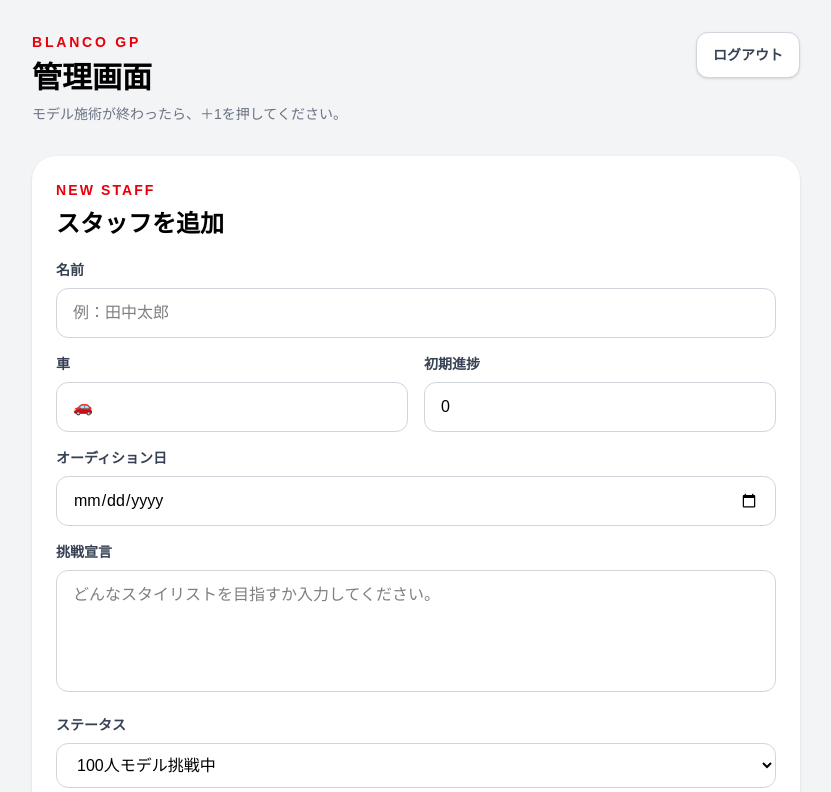
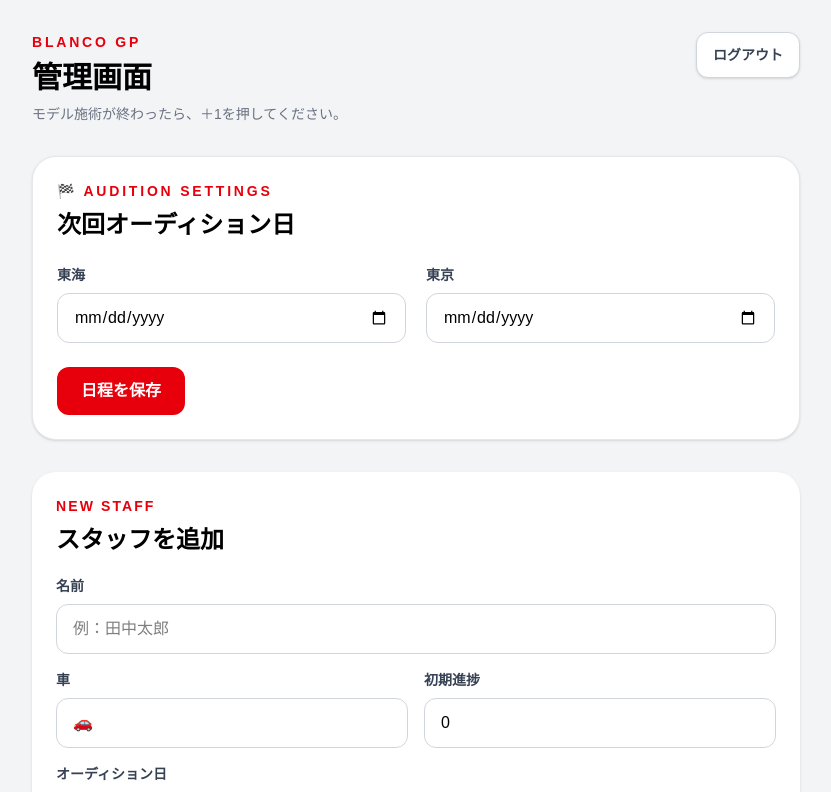
Before and after one commit to rei0214usg-alt/blanco-gp, a Next.js app: page /admin in a window 1280 px wide. Shown: the top 792 px of the page, without its empty margins (224-1055 px from the left). Built offline with nearby package versions, Linux system fonts and the light colour scheme; no server answers; the database is empty; sample sign-in values are in the browser's storage.

Commit message:
Add audition date management

```diff
--- a/app/admin/page.tsx
+++ b/app/admin/page.tsx
@@ -6,10 +6,12 @@ import {
   addDoc,
   collection,
   doc,
+  getDoc,
   increment,
   onSnapshot,
   serverTimestamp,
   updateDoc,
+  setDoc,
 } from "firebase/firestore";
 import { ref, uploadBytes, getDownloadURL } from "firebase/storage";
 import { useRouter } from "next/navigation";
@@ -34,6 +36,9 @@ export default function AdminPage() {
   const [racers, setRacers] = useState<Racer[]>([]);
   const [isCheckingAuth, setIsCheckingAuth] = useState(true);
   const [isLoading, setIsLoading] = useState(true);
+  const [tokaiAuditionDate, setTokaiAuditionDate] = useState("");
+const [tokyoAuditionDate, setTokyoAuditionDate] = useState("");
+const [isSavingAuditionDates, setIsSavingAuditionDates] = useState(false);
   const [updatingId, setUpdatingId] = useState<string | null>(null);
   const [isLoggingOut, setIsLoggingOut] = useState(false);
   const [errorMessage, setErrorMessage] = useState("");
@@ -55,6 +60,25 @@ const [isAddingStaff, setIsAddingStaff] = useState(false);
   const [selectedPhoto, setSelectedPhoto] = useState<File | null>(null);
 const [uploadingPhoto, setUploadingPhoto] = useState(false);
 
+useEffect(() => {
+  async function loadAuditionDates() {
+    try {
+      const auditionRef = doc(db, "settings", "audition");
+      const auditionSnap = await getDoc(auditionRef);
+
+      if (auditionSnap.exists()) {
+        const data = auditionSnap.data();
+
+        setTokaiAuditionDate(String(data.tokaiDate ?? ""));
+        setTokyoAuditionDate(String(data.tokyoDate ?? ""));
+      }
+    } catch (error) {
+      console.error("オーディション日の読み込みに失敗しました:", error);
+    }
+  }
+
+  loadAuditionDates();
+}, []);
 
 useEffect(() => {
     let unsubscribeRacers: (() => void) | undefined;
@@ -291,7 +315,29 @@ async function saveEdit() {
       </main>
     );
   }
+async function saveAuditionDates() {
+  try {
+    setIsSavingAuditionDates(true);
 
+    const auditionRef = doc(db, "settings", "audition");
+
+    await setDoc(
+      auditionRef,
+      {
+        tokaiDate: tokaiAuditionDate,
+        tokyoDate: tokyoAuditionDate,
+      },
+      { merge: true }
+    );
+
+    alert("オーディション日を保存しました！");
+  } catch (error) {
+    console.error("オーディション日の保存に失敗しました:", error);
+    alert("保存に失敗しました");
+  } finally {
+    setIsSavingAuditionDates(false);
+  }
+}
   return (
     <main className="min-h-screen bg-gray-100 px-5 py-8">
       <section className="mx-auto max-w-3xl">
@@ -319,7 +365,52 @@ async function saveEdit() {
             {isLoggingOut ? "ログアウト中..." : "ログアウト"}
           </button>
         </div>
+<section className="mb-8 rounded-3xl border border-gray-200 bg-white p-6 shadow-sm">
+  <p className="text-sm font-bold tracking-[0.2em] text-red-600">
+    🏁 AUDITION SETTINGS
+  </p>
 
+  <h2 className="mt-2 text-2xl font-black text-black">
+    次回オーディション日
+  </h2>
+
+  <div className="mt-6 grid grid-cols-1 gap-5 md:grid-cols-2">
+    <div>
+      <label className="mb-2 block text-sm font-bold text-gray-700">
+        東海
+      </label>
+
+      <input
+        type="date"
+        value={tokaiAuditionDate}
+        onChange={(event) => setTokaiAuditionDate(event.target.value)}
+        className="w-full rounded-xl border border-gray-300 px-4 py-3 text-black"
+      />
+    </div>
+
+    <div>
+      <label className="mb-2 block text-sm font-bold text-gray-700">
+        東京
+      </label>
+
+      <input
+        type="date"
+        value={tokyoAuditionDate}
+        onChange={(event) => setTokyoAuditionDate(event.target.value)}
+        className="w-full rounded-xl border border-gray-300 px-4 py-3 text-black"
+      />
+    </div>
+  </div>
+
+  <button
+    type="button"
+    onClick={saveAuditionDates}
+    disabled={isSavingAuditionDates}
+    className="mt-6 rounded-xl bg-red-600 px-6 py-3 font-bold text-white disabled:opacity-50"
+  >
+    {isSavingAuditionDates ? "保存中..." : "日程を保存"}
+  </button>
+</section>
         {errorMessage && (
           <p className="mb-5 rounded-2xl bg-red-50 p-4 font-bold text-red-600">
             {errorMessage}
--- a/app/race/page.tsx
+++ b/app/race/page.tsx
@@ -1,7 +1,11 @@
 "use client";
 import Header from "@/components/AppHeader";
 import { useEffect, useState } from "react";
-import { collection, doc, onSnapshot } from "firebase/firestore";
+import {
+  collection,
+  doc,
+  onSnapshot,
+} from "firebase/firestore";
 
 import AuditionCard from "@/components/AuditionCard";
 import Logo from "@/components/Logo";
```
